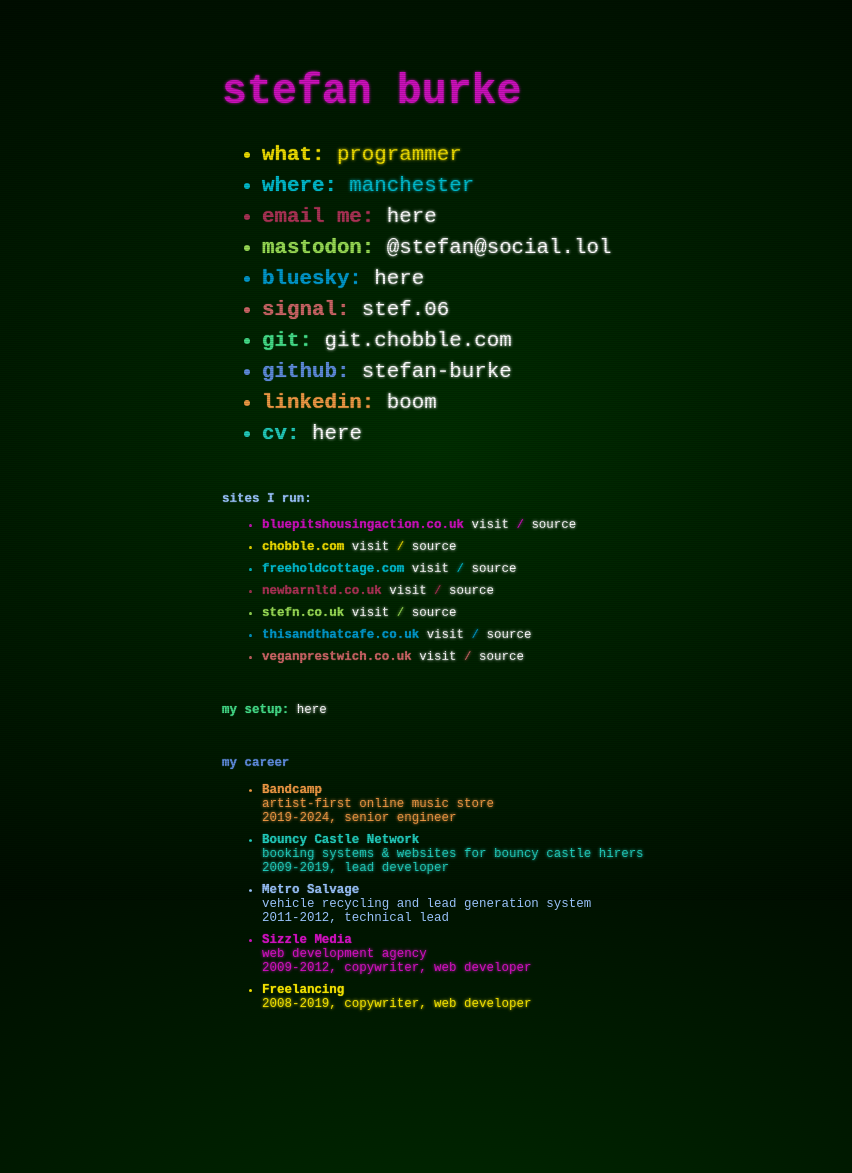
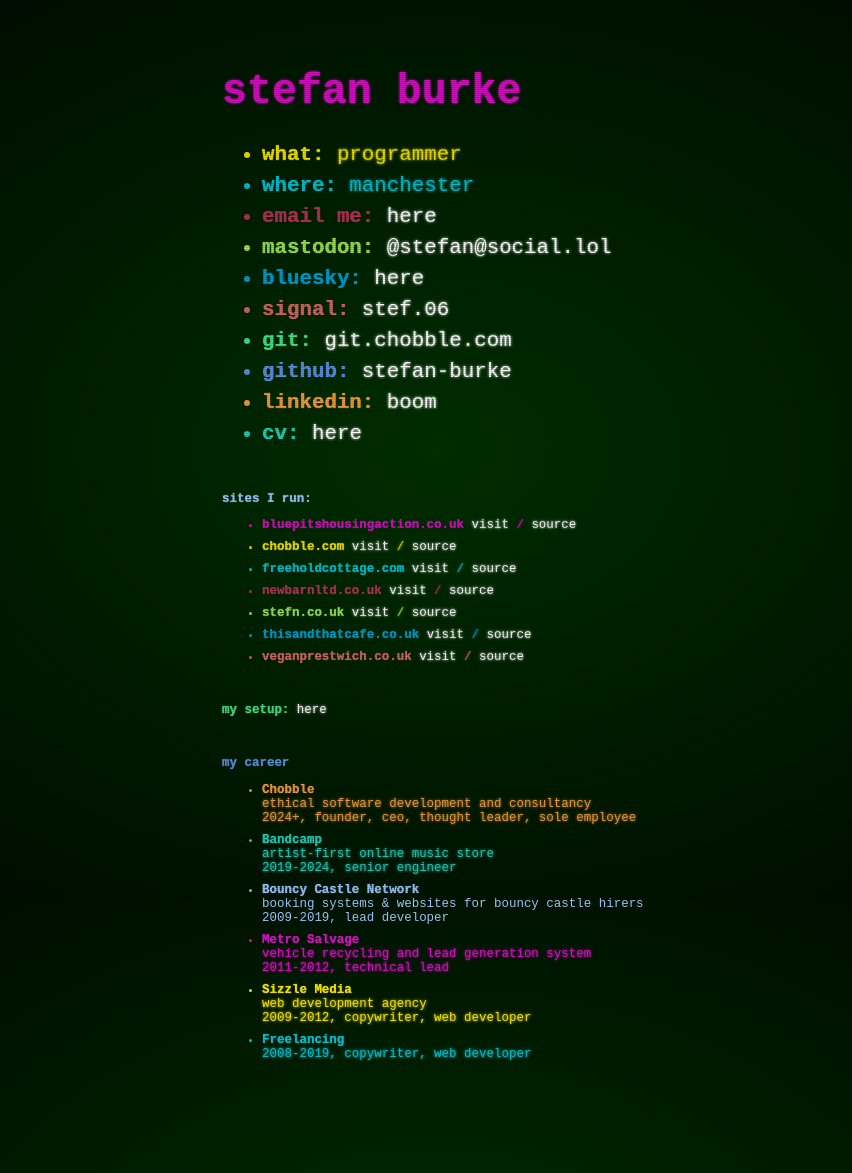
Before and after one commit to chobbledotcom/stefn, a Jekyll site: the page built from index.html, in a window 1280 px wide. Shown: the whole page, without its empty margins (203-1055 px from the left). Built offline with Jekyll 4.4.1, drawn with Linux system fonts in a browser that asks for light colours; before the commit the page ends 1123 px from its top, so only the background shows below that.

Commit message:
Add Chobble to jobs

```diff
--- a/_data/jobs.yml
+++ b/_data/jobs.yml
@@ -1,3 +1,8 @@
+- name: Chobble
+  description: ethical software development and consultancy
+  role: founder, ceo, thought leader, sole employee
+  start: 2024
+
 - name: Bandcamp
   description: artist-first online music store
   role: senior engineer
```
